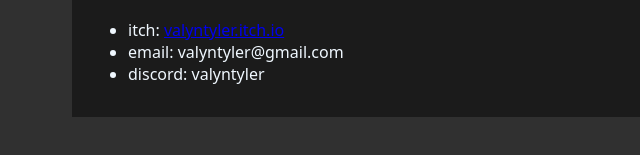
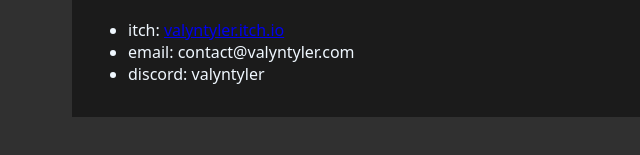
Before and after one commit to ValynTyler/my-website, a plain HTML site: page web/index.html in a window 1280 px wide. Shown: the part 155-310 px from the top of the page, 0-640 px from the left. Drawn offline with Linux system fonts and the light colour scheme.

Commit message:
Update email

```diff
--- a/web/index.html
+++ b/web/index.html
@@ -13,7 +13,7 @@
         <h1>My Contacts</h1>
         <ul>
             <li>itch: <a href="https://valyn-tyler.itch.io/">valyntyler.itch.io</a></li>
-            <li>email: valyntyler@gmail.com</li>
+            <li>email: contact@valyntyler.com</li>
             <li>discord: valyntyler</li>
         </ul>
     </div>
```
